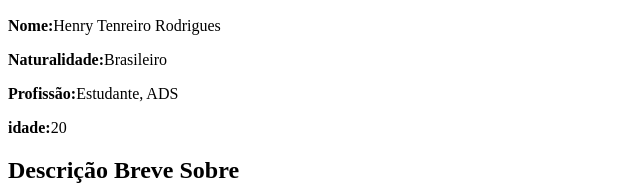
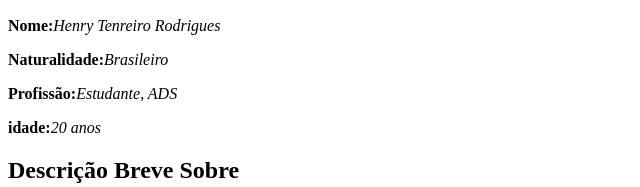
Before and after one commit to HenryTenreiro/Henry-Tenreiro-Rodrigues, a plain HTML site: page index.html in a window 1280 px wide. Shown: the part 480-667 px from the top of the page, 0-640 px from the left. Drawn offline with Linux system fonts and the light colour scheme.

Commit message:
Modificado seção de dados Pessoais

```diff
--- a/index.html
+++ b/index.html
@@ -9,10 +9,10 @@
         <h1>Henry Tenreiro Rodrigues</h1>
         <h2>Dados Pessoais</h2>
         <img width="350px" src="Imagens/PATOLINO_O_MAGO.webp" alt="">
-        <p><strong>Nome:</strong>Henry Tenreiro Rodrigues</p>
-        <p><strong>Naturalidade:</strong>Brasileiro</p>
-        <p><strong>Profissão:</strong>Estudante, ADS</p>
-        <p><strong>idade:</strong>20</p>
+        <p><strong>Nome:</strong><i>Henry Tenreiro Rodrigues</i></p>
+        <p><strong>Naturalidade:</strong><i>Brasileiro</i></p>
+        <p><strong>Profissão:</strong><i>Estudante, ADS</i></p>
+        <p><strong>idade:</strong><i>20 anos</i></p>
 
         <H2>Descrição Breve Sobre</H2>
         <p>Moro em São paulo, Estudo na <strong>Fiap</strong></p>
```
